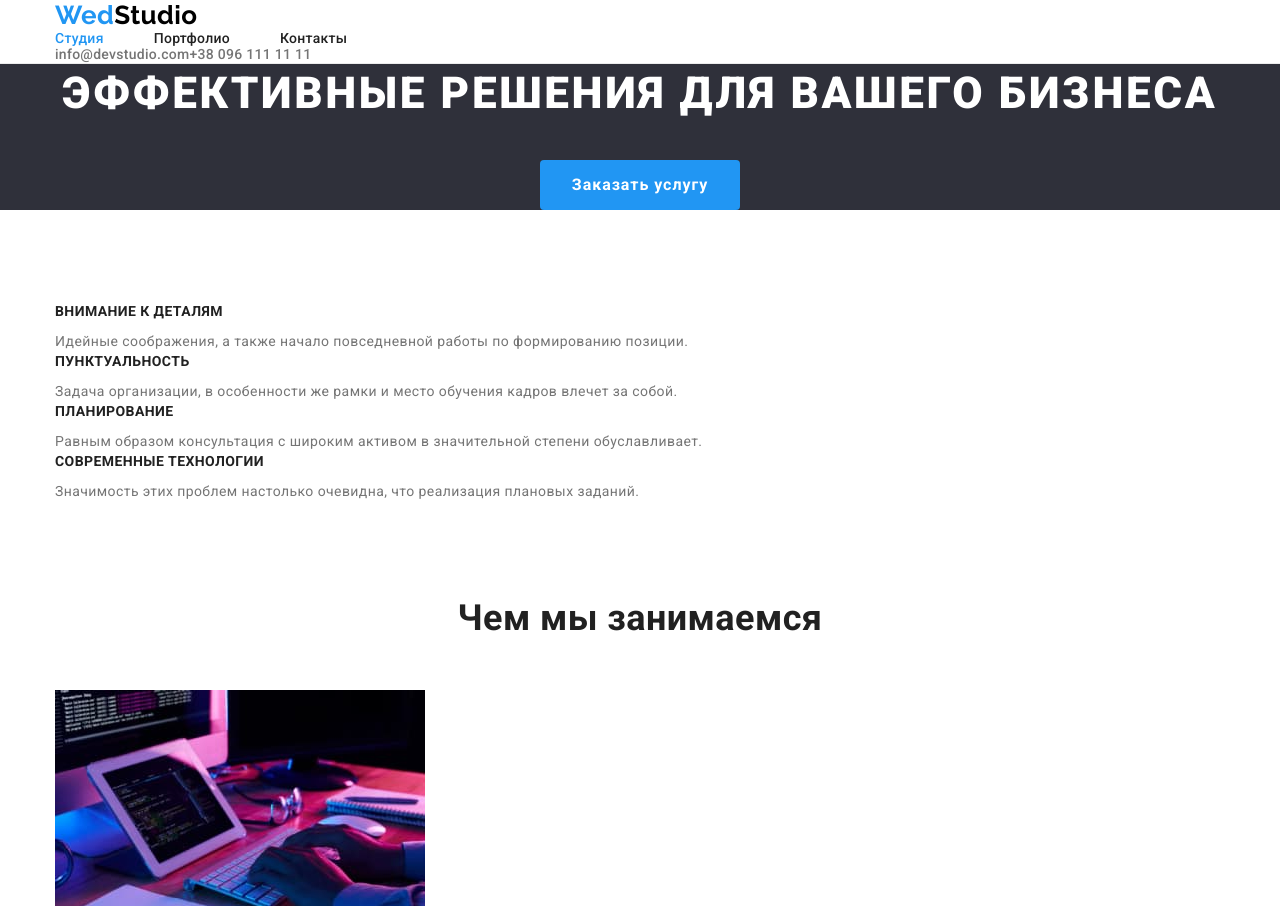
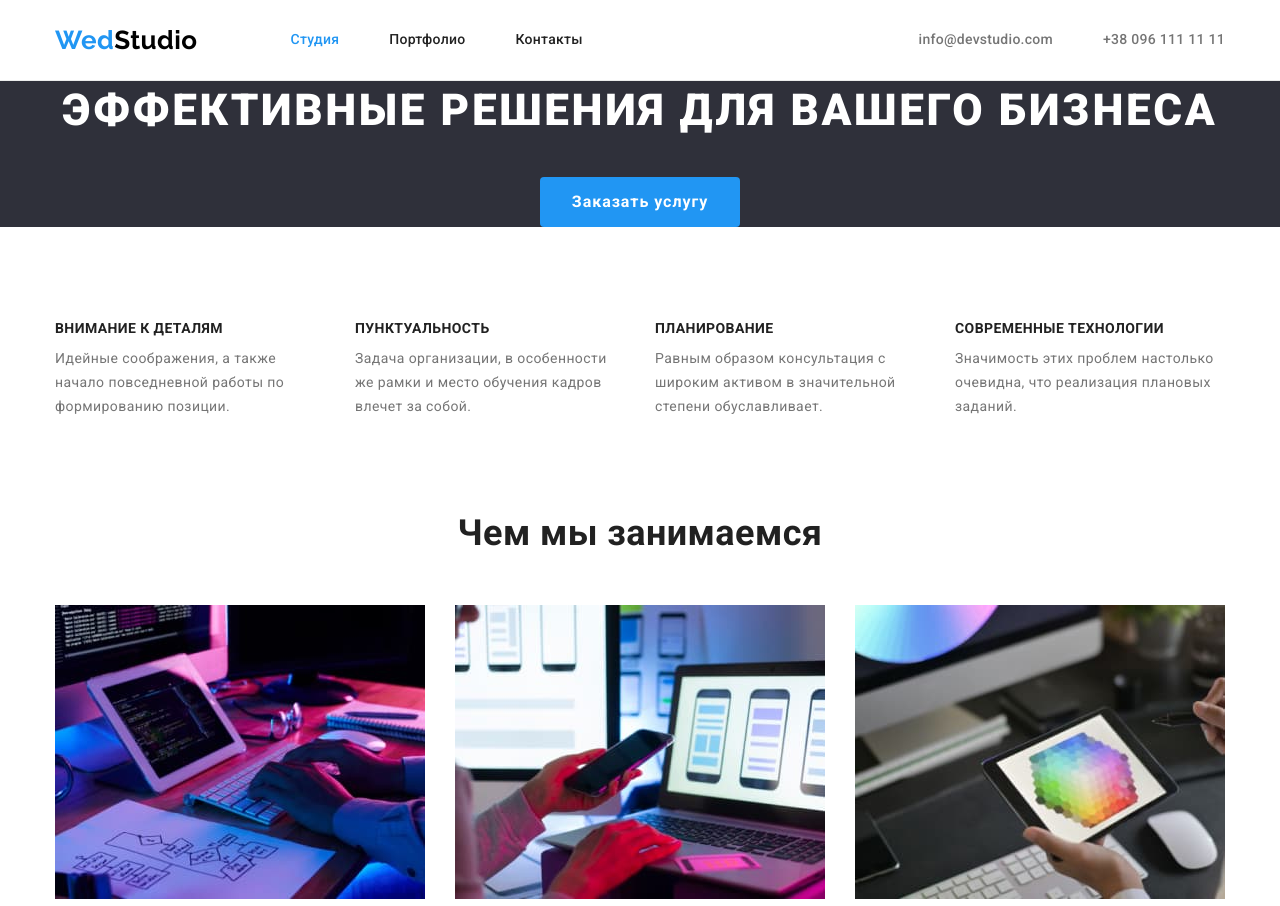
Before and after one commit to DanilStan/goit-markup-hw-03, a plain HTML site: page index.html in a window 1280 px wide. Shown: the top 906 px of the page. Drawn offline with nearby package versions, Linux system fonts and the light colour scheme.

Commit message:
Зроблено flex для index.html

```diff
--- a/css/styles.css
+++ b/css/styles.css
@@ -48,8 +48,9 @@ body {
 }
 /* Логотип */
 .logo {
+  display: block  ;
+
   color: var(--logo-black-color);
-
   font-family: Raleway, sans-serif;
   font-size: 26px;
   font-weight: 700;
@@ -63,21 +64,20 @@ body {
   color: var(--acent-color);
 }
 /* Навигация сайта */
-.site-nav {
+.primary-nav {
   display: flex;
+  align-items: center;
 }
 
 .site-nav .link{
+  display: block;
+  padding-top: 32px;
+  padding-bottom: 32px;
 
   color: var(--title-text-color);
   font-weight: 500;
   letter-spacing: .02em;
   text-decoration: none;
-}
-
-.site-nav .item:not(:last-child) {
-  margin-right: 50px;
-
 }
 
 .site-nav .link:hover,
@@ -89,6 +89,29 @@ body {
   color: var(--secondary-text-color);
 }
 
+.site-nav.primary {
+  display: flex;
+  align-items: center;
+  margin-left: 93px;
+}
+
+.site-nav .item + .item {
+  margin-left: 50px;
+}
+
+.main-nav {
+  display: flex;
+  align-items: center;
+}
+
+.site-nav.auth {
+  display: flex;
+  margin-left: auto;
+}
+
+.auth .item+.item {
+  margin-left: 50px;
+}
 /* Клас для сброса параметров списков */
 .list {
   margin-bottom: 0;
@@ -144,6 +167,7 @@ body {
   color: var(--primary-background-color);
 }
 
+
 .features-title {
   margin-top: 0;
   margin-bottom: 10px;
@@ -153,17 +177,30 @@ body {
 }
 
 .features-text {
+  width: 270px;
   margin-top: 0;
   margin-bottom: 0;
+
   color: var(--secondary-text-color);
+  line-height: 1.71;
+}
 
-  line-height: 1.71;
+.features-main {
+  display: flex;
+}
+
+.features-main .item:not(:last-child) {
+  margin-right: 30px ;
 }
 
 /* Секция занятий сайта */
 
-.description-image {
-  display: block;
+.description .list {
+  display: flex;
+}
+
+.description .item:not(:last-child) {
+  margin-right: 30px;
 }
 
 .container.description {
@@ -183,10 +220,17 @@ body {
   line-height: 1.16;
   text-align: center;
 }
-
 /* Секция наша команда */
 .team {
   background-color: #F5F4FA;
+}
+
+.team .list {
+  display: flex;
+}
+
+.team .item:not(:last-child) {
+  margin-right: 30px;
 }
 
 .team-image {
@@ -197,6 +241,7 @@ body {
   margin-top: 30px;
   margin-bottom: 0;
 
+  text-align: center;
   font-weight: 500;
   font-size: 16px;
   line-height: 1.18;
@@ -206,6 +251,7 @@ body {
   margin-top: 10px;
   margin-bottom: 0;
 
+  text-align: center;
   color: var(--secondary-text-color);
   font-size: 16px;
   line-height: 1.18;
--- a/index.html
+++ b/index.html
@@ -18,11 +18,12 @@
     <!-- Шапка сайта -->
     <header class="header">
       <div class="container">
+        <div class="main-nav">
           <!-- Навигация сайта -->
-        <nav>
+          <nav class="primary-nav">
             <a href="./" class="logo" lang="en"><span class="logo-primary">Wed</span>Studio</a>
 
-          <ul class="site-nav list">
+            <ul class="site-nav primary list">
               <li class="item"><a href="./index.html" class="link primary">Студия</a></li>
               <li class="item"><a href="./portfolio.html" class="link">Портфолио</a></li>
               <li class="item"><a href="./" class="link">Контакты</a></li>
@@ -30,9 +31,14 @@
           </nav>
           <!-- Контактная информация -->
           <ul class="site-nav auth list">
-          <li><a href="mailto:info@devstudio.com" class="link auth">info@devstudio.com</a></li>
-          <li><a href="tel:+380961111111" class="link auth">+38 096 111 11 11</a></li>
+            <li class="item">
+              <a href="mailto:info@devstudio.com" class="link auth">info@devstudio.com</a>
+            </li>
+            <li class="item">
+              <a href="tel:+380961111111" class="link auth">+38 096 111 11 11</a>
+            </li>
           </ul>
+        </div>
       </div>
     </header>
 
@@ -49,25 +55,25 @@
         <div class="section container">
           <h2>Преимущиства сервиса</h2>
 
-          <ul class="list">
-            <li>
+          <ul class="features-main list">
+            <li class="item">
               <h3 class="features-title">Внимание к деталям</h3>
               <p class="features-text">
                 Идейные соображения, а также начало повседневной работы по формированию позиции.
               </p>
             </li>
-            <li>
+            <li class="item">
               <h3 class="features-title">Пунктуальность</h3>
               <p class="features-text">
                 Задача организации, в особенности же рамки и место обучения кадров влечет за собой.
               </p>
             </li>
-            <li>
+            <li class="item">
               <h3 class="features-title">Планирование</h3>
               <p class="features-text">
                 Равным образом консультация с широким активом в значительной степени обуславливает.
               </p>
-            </li>
+            </li class="item">
             <li>
               <h3 class="features-title">Современные технологии</h3>
               <p class="features-text">
@@ -83,7 +89,7 @@
         <div class="section container description">
           <h2 class="description-title">Чем мы занимаемся</h2>
           <ul class="list">
-            <li>
+            <li class="item">
               <img
                 class="description-image"
                 src="./images/box1.jpg"
@@ -91,7 +97,7 @@
                 width="370"
               />
             </li>
-            <li>
+            <li class="item">
               <img
                 class="description-image"
                 src="./images/box2.jpg"
@@ -99,7 +105,7 @@
                 width="370"
               />
             </li>
-            <li>
+            <li class="item">
               <img
                 class="description-image"
                 src="./images/box3.jpg"
@@ -116,7 +122,7 @@
         <div class="container section">
           <h2 class="team-title">Наша команда</h2>
           <ul class="list">
-            <li>
+            <li class="item">
               <img
                 class="team-image"
                 src="./images/team1.jpg"
@@ -126,7 +132,7 @@
               <h3 class="team-title-small">Игорь Демьяненко</h3>
               <p lang="en" class="team-text">Product Designer</p>
             </li>
-            <li>
+            <li class="item">
               <img
                 class="team-image"
                 src="./images/team2.jpg"
@@ -136,7 +142,7 @@
               <h3 class="team-title-small">Ольга Репина</h3>
               <p lang="en" class="team-text">Frontend Developer</p>
             </li>
-            <li>
+            <li class="item">
               <img
                 class="team-image"
                 src="./images/team3.jpg"
@@ -146,7 +152,7 @@
               <h3 class="team-title-small">Николай Тарасов</h3>
               <p lang="en" class="team-text">Marketing</p>
             </li>
-            <li>
+            <li class="item">
               <img
                 class="team-image"
                 src="./images/team4.jpg"
```
Lines whose indentation alone changed are shown as unchanged.
